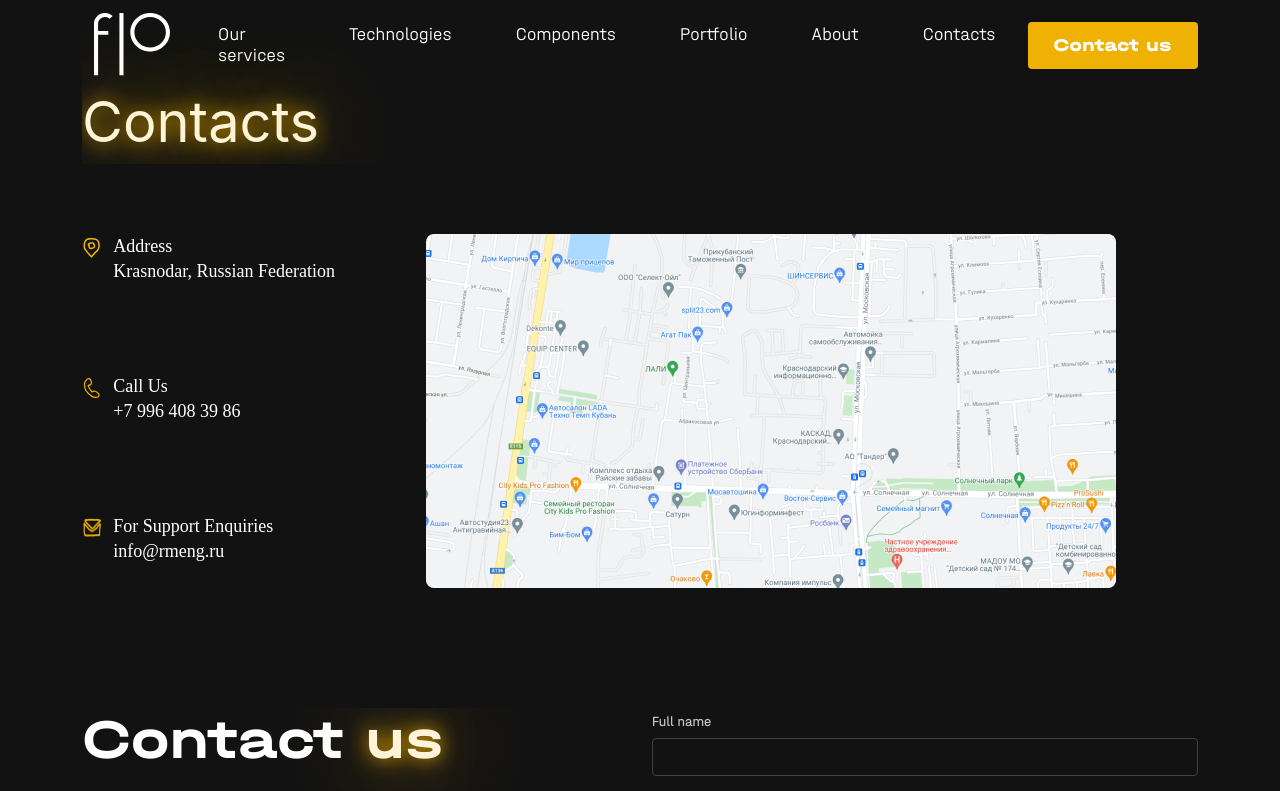
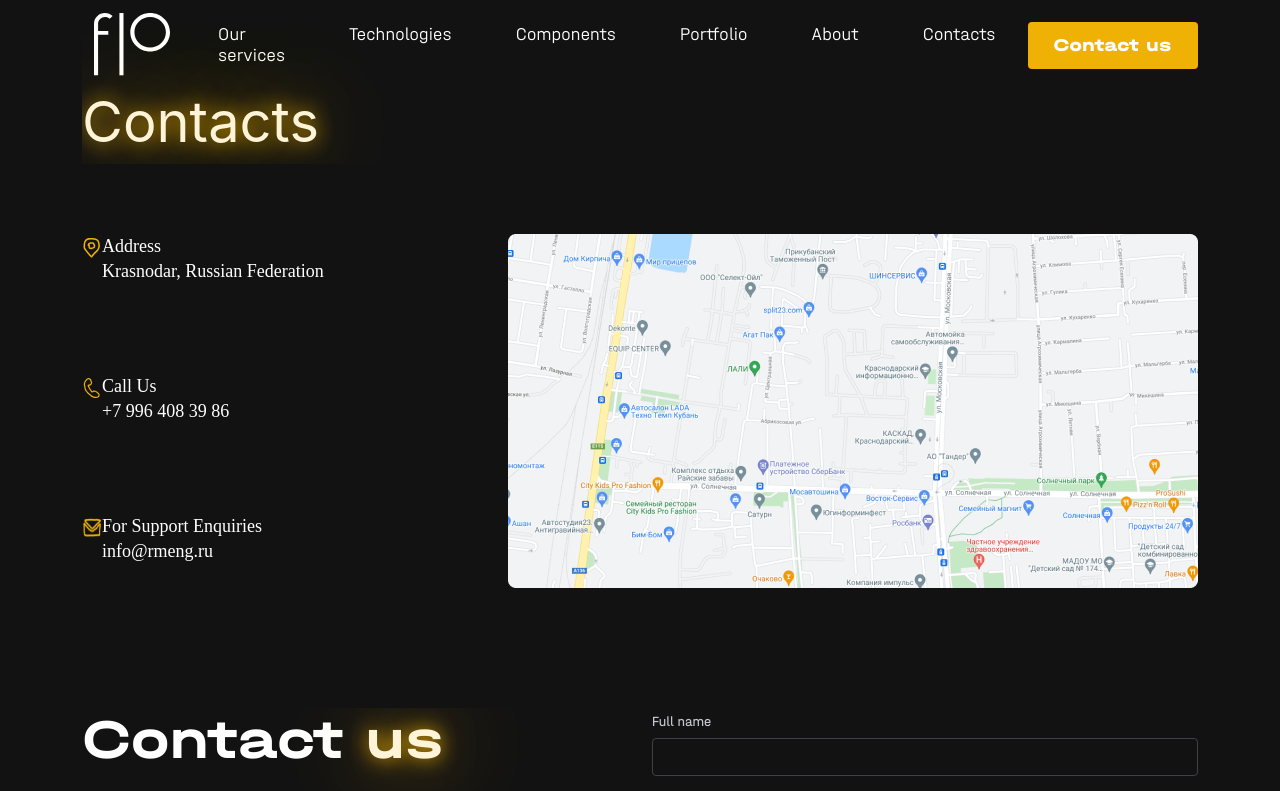
Before and after one commit to first-line-outsourcing/flo.website, a React (Create React App) app: page /contacts in a window 1280 px wide. Shown: the top 791 px of the page. Built offline with nearby package versions, Linux system fonts and the light colour scheme.

Commit message:
feat: change map position

```diff
--- a/src/pages/Contacts.js
+++ b/src/pages/Contacts.js
@@ -29,8 +29,8 @@ export default function Contacts() {
 
                 </div>
 
-                <div className={'map'}>
-                    {/*<div><img src={map} alt={''}/></div>*/}
+                <div className={'mapContainer'}>
+                    <div className={'map'}/>
                 </div>
             </div>
         </div>
--- a/src/pages/Contacts.scss
+++ b/src/pages/Contacts.scss
@@ -7,8 +7,8 @@ $Small: "576px";
 
 .mapAndInfo {
   display: grid;
-  grid-template-areas: "info map";
-
+  grid-template-areas: "info mapContainer";
+  grid-template-columns: 260px 1fr;
   font-family: Halvar Mittelschrift;
   font-style: normal;
   font-weight: normal;
@@ -61,12 +61,17 @@ $Small: "576px";
   grid-area: mail;
 }
 
-.map {
-  grid-area: map;
-  width: 690px;
-  height: 354px;
- background-size: cover;
-  background: url("../images/contacts/map.png") no-repeat 44% 150%;
+.mapContainer {
+  grid-area: mapContainer;
+  display: grid;
+  background-size: cover;
+  .map{
+    height: 354px;
+    width: 690px;
+    background: url("../images/contacts/map.png") no-repeat 44% 150%;
+    display: block;
+    margin-left: auto;
+  }
 }
 
 .title {
@@ -78,7 +83,7 @@ $Small: "576px";
 @media (max-width: $Small) {
   .mapAndInfo {
     grid-template-areas: "info"
-                        "map";
+                        "mapContainer";
 
   }
   .info {
@@ -91,9 +96,11 @@ $Small: "576px";
   .title {
     margin-top: 55px;
   }
-  .map{
+  .mapContainer {
     width: 288px;
     height: 147px;
-    background: url("../images/contacts/mobileMap.png") no-repeat;
+    .map{
+      background: url("../images/contacts/mobileMap.png") no-repeat;
+    }
   }
 }
```
